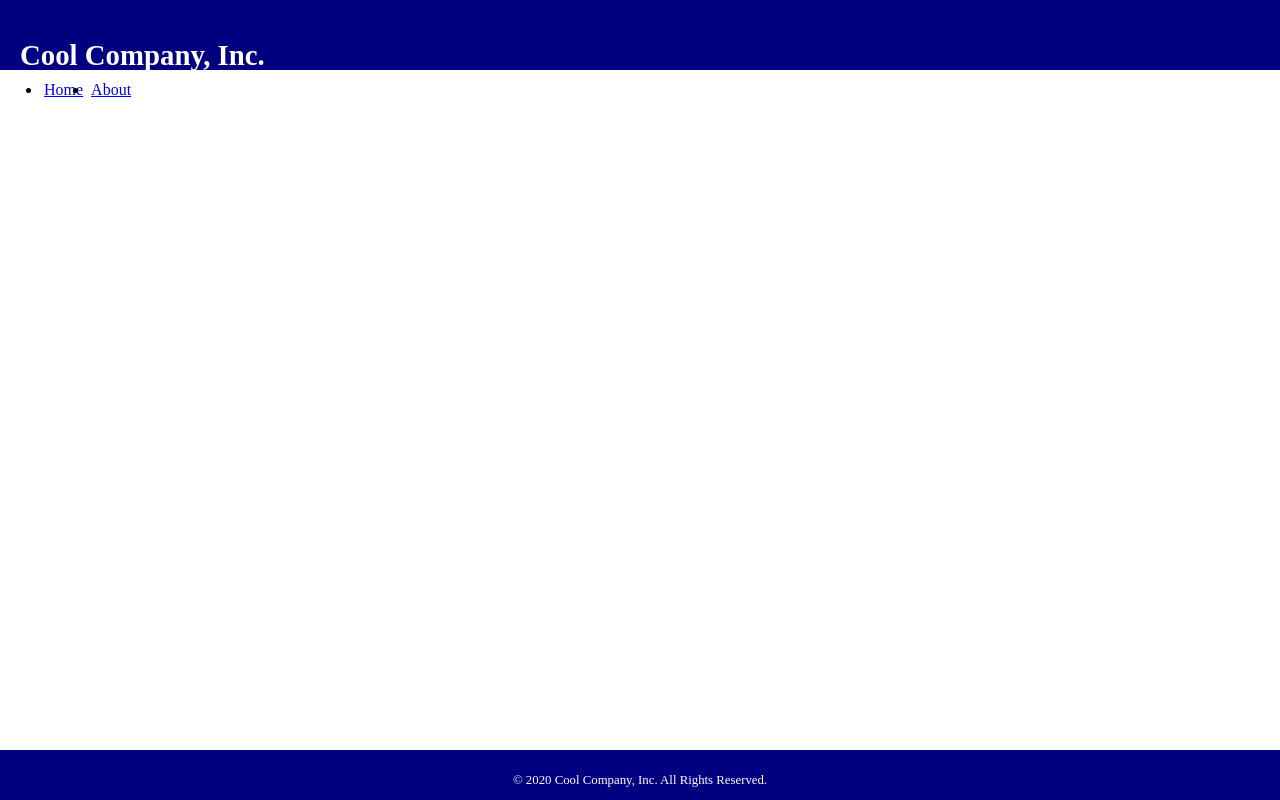
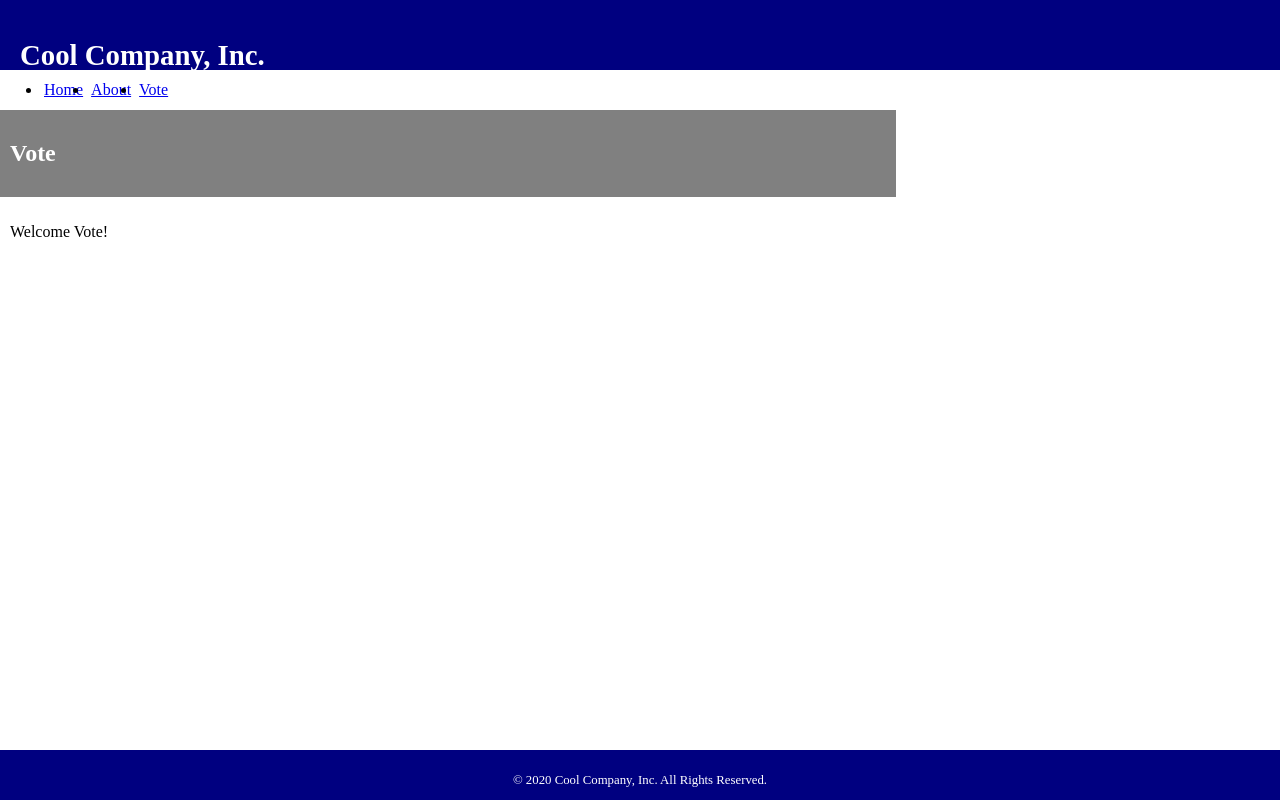
Before and after one commit to hemakothari12/Bootcamp_project, a React (Create React App) app: page /vote in a window 1280 px wide. Built offline with nearby package versions, Linux system fonts and the light colour scheme.

Commit message:
created vote page

```diff
--- a/src/components/App.js
+++ b/src/components/App.js
@@ -11,6 +11,7 @@ import { Content } from './blocks/Content';
 import { Sidebar } from './blocks/Sidebar';
 import { HomePage } from './pages/HomePage';
 import { AboutPage } from './pages/AboutPage';
+import { VotePage } from './pages/VotePage';
 
 export const App = () => {
 
@@ -26,6 +27,9 @@ export const App = () => {
             <Route path="/about">
               <AboutPage />
             </Route>
+            <Route path="/vote">
+              <VotePage />
+            </Route>
           </Switch>
         </Content>
         <Switch>
--- a/src/components/blocks/MainMenu.js
+++ b/src/components/blocks/MainMenu.js
@@ -9,6 +9,7 @@ export const MainMenu = () => {
   const menuItems = [
     { id: 1, url: '/', caption: 'Home' },
     { id: 2, url: '/about', caption: 'About' },
+    { id: 3, url: '/vote', caption: 'Vote' },
   ];
 
   return (
--- /dev/null
+++ b/src/components/pages/VotePage.js
@@ -0,0 +1,17 @@
+import React from 'react';
+
+export const VotePage = () => {
+
+    return (
+        <>
+            <header>
+                <h2>Vote</h2>
+            </header>
+
+            <section>
+                <p>Welcome Vote!</p>
+            </section>
+        </>
+    );
+
+};
```
Also changed, not shown: src/components/voter-tool/VoterInput.js (added).
